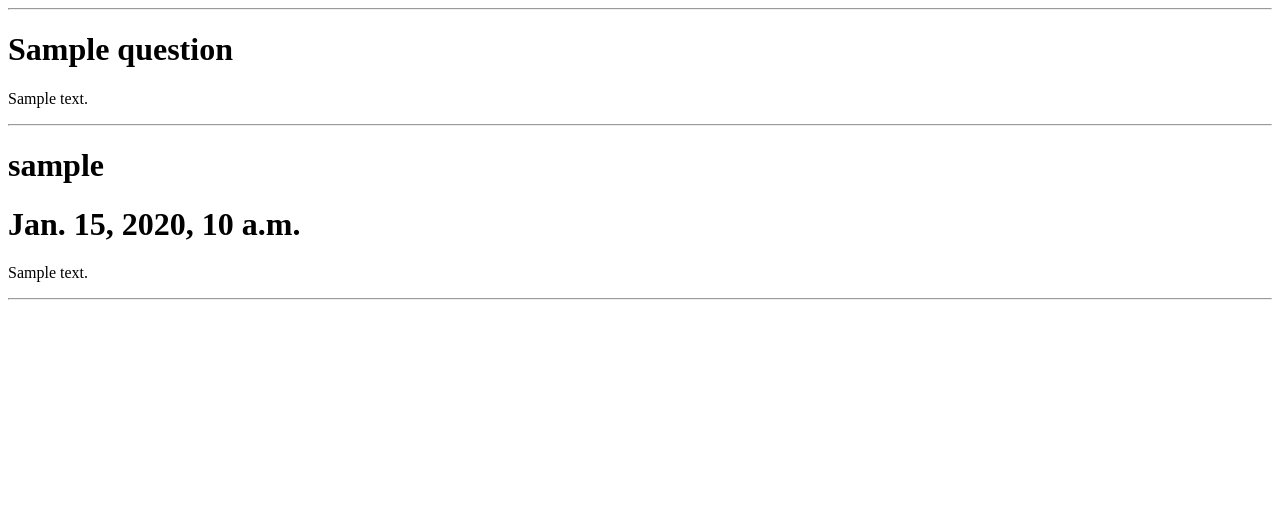
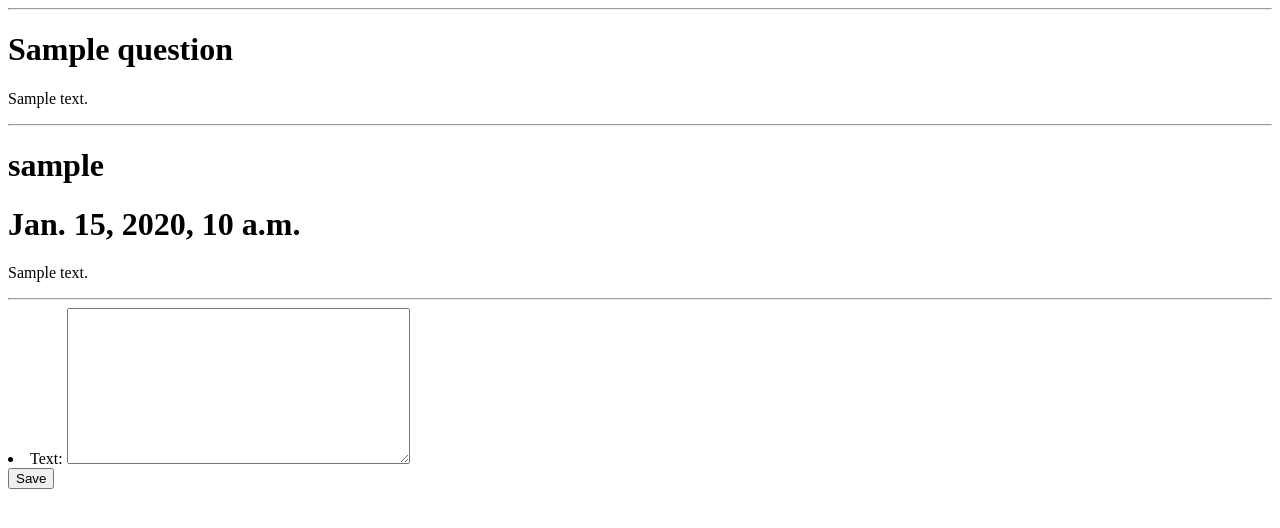
Before and after one commit to oshuev/stpic_web_project, a Django app: page /question/1/ in a window 1280 px wide. Shown: the top 528 px of the page. Run offline with Django 3.2, Linux system fonts and the light colour scheme; tables that the repository leaves empty hold one stand-in row (values such as "Sample post"); parts of the project's set-up code (start-up, migrations or seed data) failed here and were passed over.

Commit message:
django forms

```diff
--- a/ask/ask/urls.py
+++ b/ask/ask/urls.py
@@ -12,7 +12,8 @@ urlpatterns = patterns('',
     url(r'^login/$', test),
     url(r'^signup/$', test),
     url(r'^question/(?P<slug>\d+)/$', question, name='question'),
-    url(r'^ask/$', test),
+    url(r'^ask/$', question_add, name='question-add'),
+    url(r'^answer/$', answer, name='answer'),
     url(r'^popular/$', popular_questions, name='popular-questions'),
     url(r'^new/$', test),
 
--- /dev/null
+++ b/ask/qa/forms.py
@@ -0,0 +1,41 @@
+#!/usr/bin/env python
+# -*- coding: utf-8 -*-
+
+from django import forms
+from models import Question
+from models import Answer
+
+from django.shortcuts import get_object_or_404
+
+class AskForm(forms.Form):
+    title = forms.CharField(max_length=256)
+    text = forms.CharField(widget=forms.Textarea)
+
+    def clean_title(self):
+        title = self.cleaned_data['title']
+        # if not title:
+            # raise forms.ValidationError(u'The title field is empty', code=12)
+        return title
+
+    def save(self):
+        self.cleaned_data["author_id"] = 1
+        question = Question(**self.cleaned_data)
+        question.save()
+        return question
+
+class AnswerForm(forms.Form):
+    text = forms.CharField(widget=forms.Textarea)
+    question = forms.IntegerField(widget=forms.HiddenInput)
+
+    def clean_text(self):
+        text = self.cleaned_data['text']
+        if text.strip() == '':
+            raise forms.ValidationError(u'The text field is empty', code=12)
+        return text
+
+    def save(self):
+        self.cleaned_data['question'] = get_object_or_404(Question, pk=self.cleaned_data['question'])
+        self.cleaned_data["author_id"] = 1
+        answer = Answer(**self.cleaned_data)
+        answer.save()
+        return answer
--- a/ask/qa/views.py
+++ b/ask/qa/views.py
@@ -3,9 +3,13 @@ from django.core.paginator import EmptyPage
 from django.shortcuts import get_object_or_404
 from django.shortcuts import render
 from django.http import HttpResponse
+from django.http import HttpResponseRedirect
+from django.http import HttpResponseNotModified
 from django.views.decorators.http import require_GET, require_POST
+from django.core.urlresolvers import reverse
 from models import Answer
 from models import Question
+from forms import *
 
 def _pagination(request, qs):
     limit = request.GET.get('limit', 10);
@@ -22,7 +26,7 @@ def _pagination(request, qs):
 def test(request, *args, **kwargs):
     return HttpResponse('OK')
 
-def main(request, *args, **kwargs):
+def main(request):
     questions = Question.objects.all()
     questions = questions.order_by('-id')
     page = _pagination(request, questions)
@@ -32,7 +36,7 @@ def main(request, *args, **kwargs):
         'page': page,
     })
 
-def popular_questions(request, *args, **kwargs):
+def popular_questions(request):
     questions = Question.objects.all()
     questions = questions.order_by('-rating')
     page = _pagination(request, questions)
@@ -44,9 +48,34 @@ def popular_questions(request, *args, **kwargs):
 
 @require_GET
 def question(request, slug):
+    slug=int(slug)
     question = get_object_or_404(Question, id=slug)
     answers = question.answer_set.all()
+    form = AnswerForm(initial={'question': str(slug)})
     return render(request, 'qa/question.html', {
             'question': question,
             'answers': answers,
+            'form': form,
         })
+
+def question_add(request):
+    if request.method == "POST":
+        form = AskForm(request.POST)
+        if form.is_valid():
+            question = form.save()
+            url = question.get_url()
+            return HttpResponseRedirect(url)
+    else:
+        form = AskForm()
+    return render(request, 'qa/question_add.html', {
+        'form': form,
+        })
+
+@require_POST
+def answer(request):
+    form = AnswerForm(request.POST)
+    if form.is_valid():
+        answer = form.save()
+        return HttpResponseRedirect(reverse('question', args=[answer.question.id]))
+    else:
+        return HttpResponseNotModified()
--- a/ask/templates/qa/question.html
+++ b/ask/templates/qa/question.html
@@ -1,14 +1,10 @@
 {% extends "qa/base_layout.html" %}
 
 {% block title %}
-    {{ block.super }} - question
+	{{ block.super }} - Question
 {% endblock %}
 
 {% block content %}
-<form method="POST" action="/answer/">
-{% csrf_token %}
-{# {{ form.as_ul }} #}
-</form>
     <hr>
     <h1>{{ question.title }}</h1>
     <p>{{ question.text }}</p>
@@ -19,4 +15,10 @@
 	   <p>{{ answer.text }}</p>
 	   <hr>
     {% endfor %}
+
+    <form method="POST" action="/answer/">
+        {% csrf_token %}
+        {{ form.as_ul }}
+        <button type="submit">Save</button>
+    </form>
 {% endblock %}
```
Also changed, not shown: ask/templates/qa/question_add.html (added, +13 -0 lines), 1 other file. Lines whose indentation alone changed are shown as unchanged.
